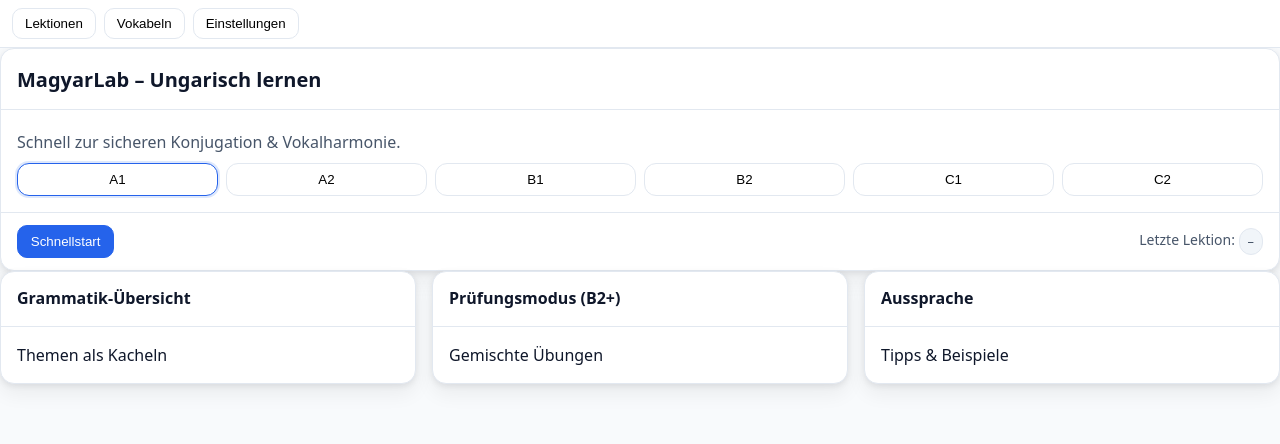
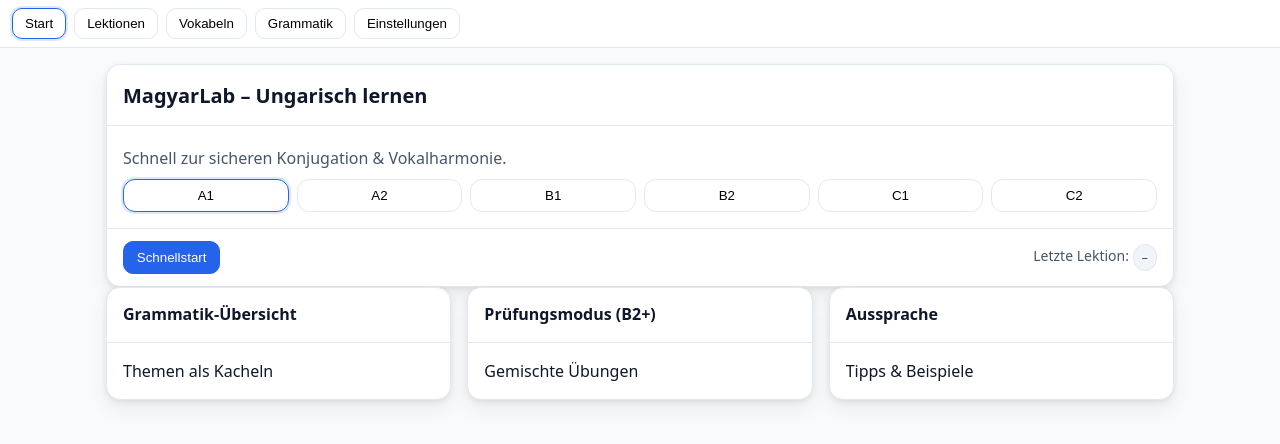
Before and after one commit to Morris5400/Sprach-Webseite, a plain HTML site: page index.html in a window 1280 px wide. Drawn offline with Linux system fonts and the light colour scheme.

Commit message:
index.html

```diff
--- a/index.html
+++ b/index.html
@@ -1,24 +1,26 @@
 <!DOCTYPE html>
 <html lang="de">
 <head>
-  <meta charset="UTF-8" />
-  <meta name="viewport" content="width=device-width, initial-scale=1.0" />
+  <meta charset="utf-8" />
+  <meta name="viewport" content="width=device-width, initial-scale=1" />
   <meta name="theme-color" content="#111827" />
-  <title>MagyarLab – Ungarisch A1–C2</title>
-  <link rel="preconnect" href="https://fonts.gstatic.com" crossorigin>
-  <!-- Ursprüngliches CSS der Anwendung (beinhaltet das volle Design) -->
-  <link rel="stylesheet" href="style.css">
+  <title>MagyarLab – Ungarisch lernen</title>
+  <link rel="stylesheet" href="style.css" />
 </head>
 <body>
-  <noscript>Bitte JavaScript aktivieren – diese App benötigt JS.</noscript>
-  <!-- Einfache Topbar mit Tabs -->
+  <!-- Topbar / Tabs -->
   <div id="topbar" class="topbar">
-    <button class="tab-button active" data-tab="lessons">Lektionen</button>
-    <button class="tab-button" data-tab="vocab">Vokabeln</button>
-    <button class="tab-button" data-tab="settings">Einstellungen</button>
+    <button class="tab-button active" data-tab="home" aria-label="Start">Start</button>
+    <button class="tab-button" data-tab="lessons" aria-label="Lektionen">Lektionen</button>
+    <button class="tab-button" data-tab="vocab" aria-label="Vokabeltrainer">Vokabeln</button>
+    <button class="tab-button" data-tab="grammar" aria-label="Grammatik-Hub">Grammatik</button>
+    <button class="tab-button" data-tab="settings" aria-label="Einstellungen">Einstellungen</button>
   </div>
-  <!-- Container für den dynamischen Inhalt -->
-  <div id="mainContent"></div>
+
+  <!-- Hauptbereich -->
+  <main id="mainContent"></main>
+
+  <noscript>Bitte aktiviere JavaScript – diese Seite benötigt JS.</noscript>
   <script src="app.js"></script>
 </body>
 </html>
```
